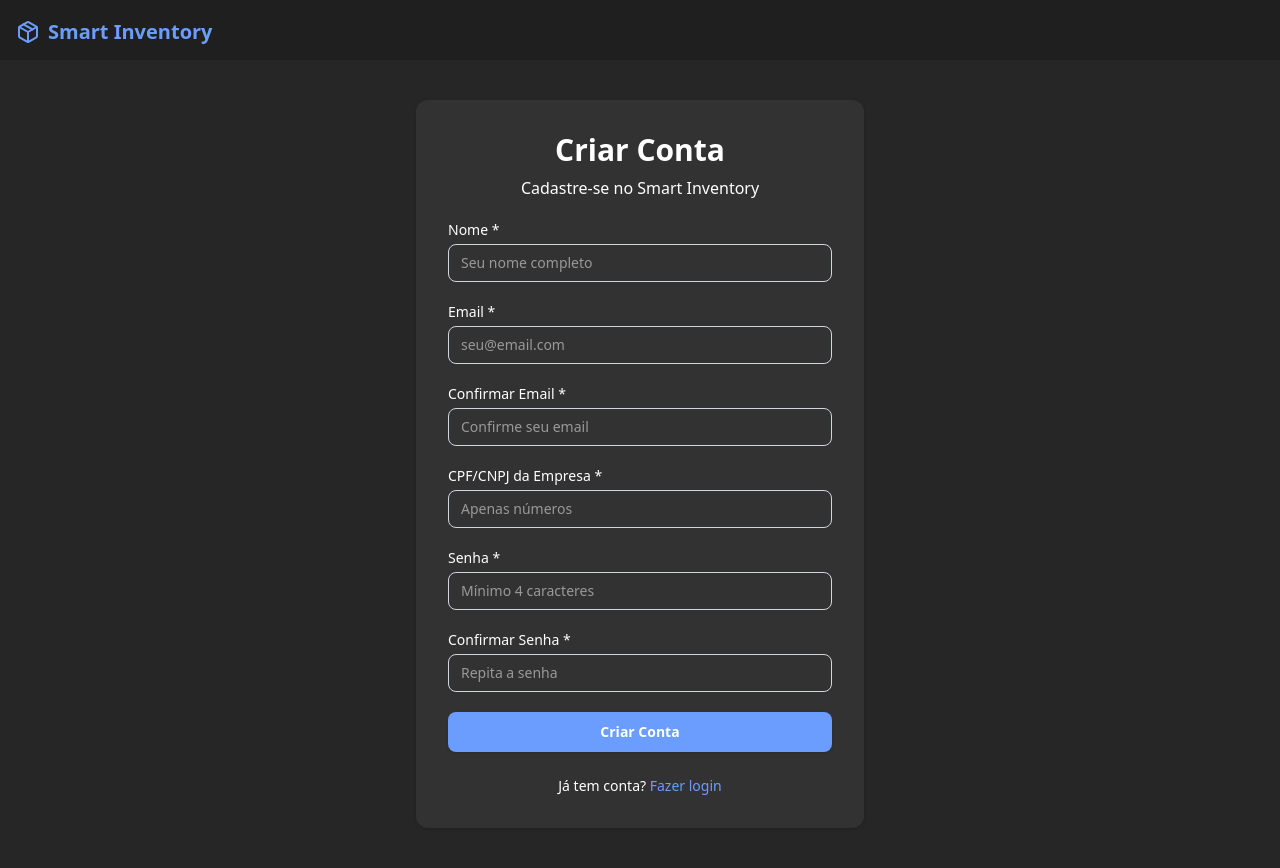
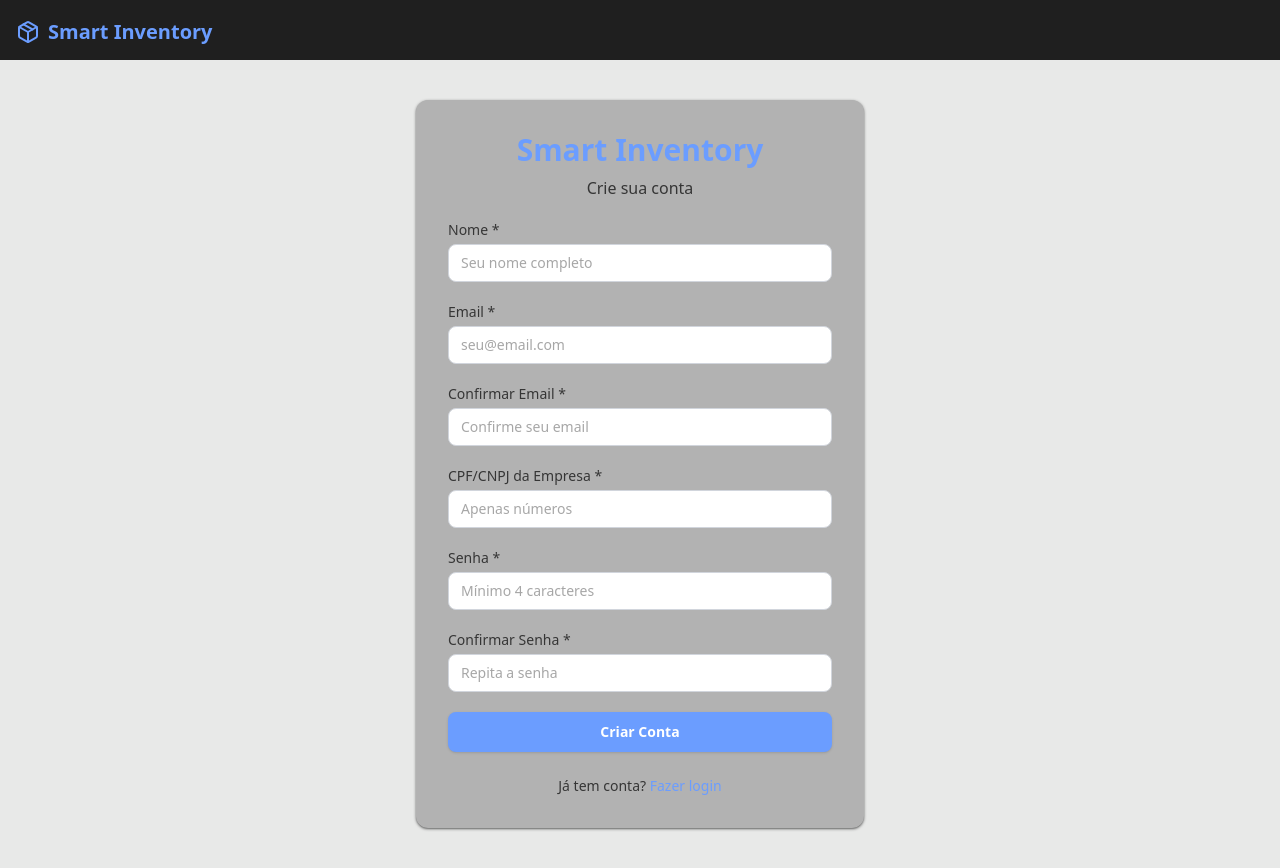
Before and after one commit to cnrnival/smart-inventory, a Next.js app: page /create-account in a window 1280 px wide. Built offline with nearby package versions, Linux system fonts and the light colour scheme; no server answers.

Commit message:
ajuste cores e sombras

```diff
--- a/db.json
+++ b/db.json
@@ -135,5 +135,14 @@
     }
   ],
   "users": [
-  ]
+    {
+      "id": "IX48j5y9IkE",
+      "name": "admin",
+      "email": "admin@admin.com",
+      "password": "admin@admin.com",
+      "document": "admin@admin.com",
+      "isAdmin": true
+    }
+  ],
+  "$schema": "./node_modules/json-server/schema.json"
 }
--- a/src/app/create-account/page.tsx
+++ b/src/app/create-account/page.tsx
@@ -62,7 +62,7 @@ export default function CreateAccountPage() {
 
 
 return (
-  <div className="min-h-screen bg-background text-white bg-[#262626]">
+  <div className="min-h-screen bg-background text-black bg-[#E8E9E8]">
     <div className="sticky top-0 z-50 h-[60px] bg-[#1f1f1f]">
       <div className="container mx-auto flex h-16 items-center justify-between px-4">
         <Link href="/" className="flex items-center gap-2 text-xl font-bold text-[#6b9dff]">
@@ -73,85 +73,85 @@ return (
     </div>
 
     <main className="container mx-auto flex items-center justify-center px-4 py-10">
-      <div className="w-full max-w-md rounded-xl p-8 shadow-sm bg-[#323232]">
-        <h1 className="text-center text-3xl font-bold">Criar Conta</h1>
-        <p className="mt-2 text-center">Cadastre-se no Smart Inventory</p>
+      <div className="w-full max-w-md rounded-xl p-8 shadow-sm bg-[#b2b2b2] shadow-sm shadow-black/50 text-black/70">
+        <h1 className="text-center text-3xl font-bold text-[#6b9dff]">Smart Inventory</h1>
+        <p className="mt-2 text-center">Crie sua conta</p>
 
-        <form onSubmit={handleSubmit} className="mt-5 space-y-5">
+        <form onSubmit={handleSubmit} className="mt-5 space-y-5 text-black/70">
           <div>
-            <label htmlFor="name" className="mb-1 block text-sm font-medium">Nome *</label>
+            <label htmlFor="name" className="mb-1 block text-sm font-medium text-black/70">Nome *</label>
             <input
               id="name"
               type="text"
               value={form.name}
               onChange={(e) => setForm({ ...form, name: e.target.value })}
               placeholder="Seu nome completo"
-              className="w-full rounded-lg border border-gray-300 px-3 py-2 text-sm outline-none focus:border-[#6b9dff] focus:ring-2 focus:ring-[#6b9dff]/20"
+              className="w-full rounded-lg border border-gray-300 px-3 py-2 text-sm outline-none focus:border-[#6b9dff] focus:ring-2 focus:ring-[#6b9dff]/20 bg-white"
               required
             />
           </div>
 
           <div>
-            <label htmlFor="email" className="mb-1 block text-sm font-medium">Email *</label>
+            <label htmlFor="email" className="mb-1 block text-sm font-medium text-black/70">Email *</label>
             <input
               id="email"
               type="email"
               value={form.email}
               onChange={(e) => setForm({ ...form, email: e.target.value })}
               placeholder="seu@email.com"
-              className="w-full rounded-lg border border-gray-300 px-3 py-2 text-sm outline-none focus:border-[#6b9dff] focus:ring-2 focus:ring-[#6b9dff]/20"
+              className="w-full rounded-lg border border-gray-300 px-3 py-2 text-sm outline-none focus:border-[#6b9dff] focus:ring-2 focus:ring-[#6b9dff]/20 bg-white"
               required
             />
           </div>
 
           <div>
-            <label htmlFor="confirmEmail" className="mb-1 block text-sm font-medium">Confirmar Email *</label>
+            <label htmlFor="confirmEmail" className="mb-1 block text-sm font-medium text-black/70">Confirmar Email *</label>
             <input
               id="confirmEmail"
               type="email"
               value={form.confirmEmail}
               onChange={(e) => setForm({ ...form, confirmEmail: e.target.value })}
               placeholder="Confirme seu email"
-              className="w-full rounded-lg border border-gray-300 px-3 py-2 text-sm outline-none focus:border-[#6b9dff] focus:ring-2 focus:ring-[#6b9dff]/20"
+              className="w-full rounded-lg border border-gray-300 px-3 py-2 text-sm outline-none focus:border-[#6b9dff] focus:ring-2 focus:ring-[#6b9dff]/20 bg-white"
               required
             />
           </div>
 
           <div>
-            <label htmlFor="document" className="mb-1 block text-sm font-medium">CPF/CNPJ da Empresa *</label>
+            <label htmlFor="document" className="mb-1 block text-sm font-medium text-black/70">CPF/CNPJ da Empresa *</label>
             <input
               id="document"
               type="text"
               value={form.document}
               onChange={(e) => setForm({ ...form, document: e.target.value })}
               placeholder="Apenas números"
-              className="w-full rounded-lg border border-gray-300 px-3 py-2 text-sm outline-none focus:border-[#6b9dff] focus:ring-2 focus:ring-[#6b9dff]/20"
+              className="w-full rounded-lg border border-gray-300 px-3 py-2 text-sm outline-none focus:border-[#6b9dff] focus:ring-2 focus:ring-[#6b9dff]/20 bg-white"
               required
             />
           </div>
 
           <div>
-            <label htmlFor="password" className="mb-1 block text-sm font-medium">Senha *</label>
+            <label htmlFor="password" className="mb-1 block text-sm font-medium text-black/70">Senha *</label>
             <input
               id="password"
               type="password"
               value={form.password}
               onChange={(e) => setForm({ ...form, password: e.target.value })}
               placeholder="Mínimo 4 caracteres"
-              className="w-full rounded-lg border border-gray-300 px-3 py-2 text-sm outline-none focus:border-[#6b9dff] focus:ring-2 focus:ring-[#6b9dff]/20"
+              className="w-full rounded-lg border border-gray-300 px-3 py-2 text-sm outline-none focus:border-[#6b9dff] focus:ring-2 focus:ring-[#6b9dff]/20 bg-white"
               required
             />
           </div>
 
           <div>
-            <label htmlFor="confirmPassword" className="mb-1 block text-sm font-medium">Confirmar Senha *</label>
+            <label htmlFor="confirmPassword" className="mb-1 block text-sm font-medium text-black/70 ">Confirmar Senha *</label>
             <input
               id="confirmPassword"
               type="password"
               value={form.confirmPassword}
               onChange={(e) => setForm({ ...form, confirmPassword: e.target.value })}
               placeholder="Repita a senha"
-              className="w-full rounded-lg border border-gray-300 px-3 py-2 text-sm outline-none focus:border-[#6b9dff] focus:ring-2 focus:ring-[#6b9dff]/20"
+              className="w-full rounded-lg border border-gray-300 px-3 py-2 text-sm outline-none focus:border-[#6b9dff] focus:ring-2 focus:ring-[#6b9dff]/20 bg-white"
               required
             />
           </div>
--- a/src/app/login/page.tsx
+++ b/src/app/login/page.tsx
@@ -17,36 +17,36 @@ export default function LoginPage() {
    }
 
   return (
-    <div className="min-h-screen bg-gray-50">
+    <div className="min-h-screen bg-[#E8E9E8]">
       <FakeNavBar />
       <main className="container mx-auto flex items-center justify-center px-4 py-10">
-        <div className="w-full max-w-md rounded-xl border bg-white p-8 shadow-sm">
+        <div className="w-full max-w-md rounded-xl bg-[#b2b2b2] p-8 shadow-sm shadow-black/50">
           <h1 className="text-center text-3xl font-bold text-[#6b9dff]">Smart Inventory</h1>
           <p className="mt-2 text-center text-gray-600">Entre na sua conta</p>
 
           <form onSubmit={handleSubmit} className="mt-5 space-y-5">
             <div>
-              <label htmlFor="email" className="mb-1 block text-sm font-medium">Email</label>
+              <label htmlFor="email" className="mb-1 block text-sm font-medium text-black/70">Email</label>
               <input
                 id="email"
                 type="email"
                 value={email}
                 onChange={(e) => setEmail(e.target.value)}
                 placeholder="seu@email.com"
-                className="w-full rounded-lg border border-gray-300 bg-white px-3 py-2 text-sm outline-none focus:border-primary focus:ring-2 focus:ring-primary/20"
+                className="w-full rounded-lg border border-gray-300 bg-white px-3 py-2 text-sm outline-none focus:border-[#6b9dff] focus:ring-2 focus:ring-[#6b9dff]/20"
                 required
               />
             </div>
 
             <div>
-              <label htmlFor="password" className="mb-1 block text-sm font-medium">Senha</label>
+              <label htmlFor="password" className="mb-1 block text-sm font-medium text-black/70">Senha</label>
               <input
                 id="password"
                 type="password"
                 value={password}
                 onChange={(e) => setPassword(e.target.value)}
                 placeholder="********"
-                className="w-full rounded-lg border border-gray-300 bg-white px-3 py-2 text-sm outline-none focus:border-primary focus:ring-2 focus:ring-primary/20"
+                className="w-full rounded-lg border border-gray-300 bg-white px-3 py-2 text-sm outline-none focus:border-[#6b9dff] focus:ring-2 focus:ring-[#6b9dff]/20"
                 required
               />
             </div>
@@ -61,7 +61,7 @@ export default function LoginPage() {
 
           <p className="mt-6 text-center text-sm text-gray-600">
             Não tem conta?{' '}
-            <Link href="/create-account" className="font-medium text-primary hover:underline text-[#6b9dff]">
+            <Link href="/create-account" className="font-medium hover:underline text-[#6b9dff]">
               Cadastre-se
             </Link>
           </p>
```
Also changed, not shown: src/app/page.tsx (+8 -8 lines).
